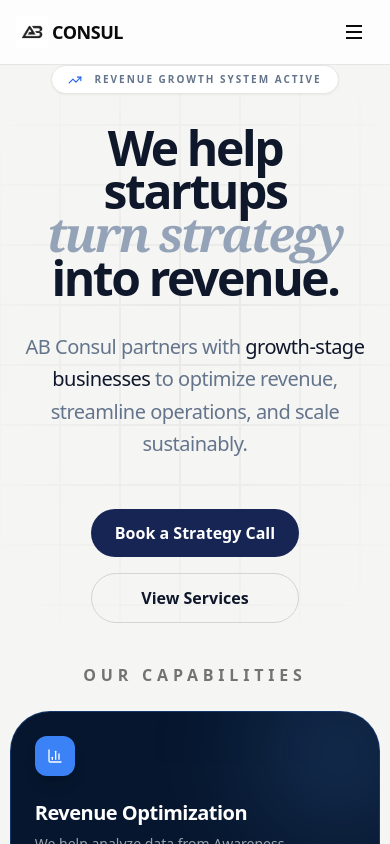
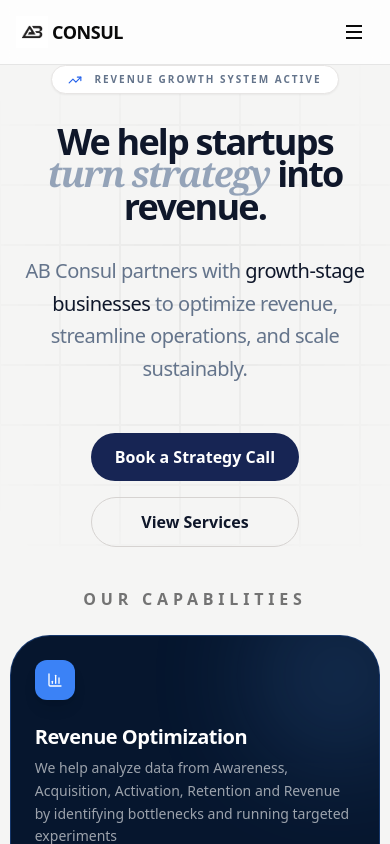
Before and after one commit to l-tting/ab-consul, a Next.js app in the folder my-app/: page / in a window 390 px wide. Shown: the top 844 px of the page. Built offline with nearby package versions, Linux system fonts and the light colour scheme.

Commit message:
font size adjustment on mobile

```diff
--- a/my-app/src/components/HeroHome1.jsx
+++ b/my-app/src/components/HeroHome1.jsx
@@ -26,7 +26,7 @@ const HeroHome1 = () => {
         </div>
 
         {/* Title */}
-        <h1 className="text-5xl md:text-5xl font-black tracking-tighter text-slate-900 leading-[0.9] mb-8">
+        <h1 className="text-4xl md:text-5xl font-black tracking-tighter text-slate-900 leading-[0.9] mb-8">
           We help startups <br className="md:hidden" />
           <span className="text-slate-400 italic font-serif">
             turn strategy
```
